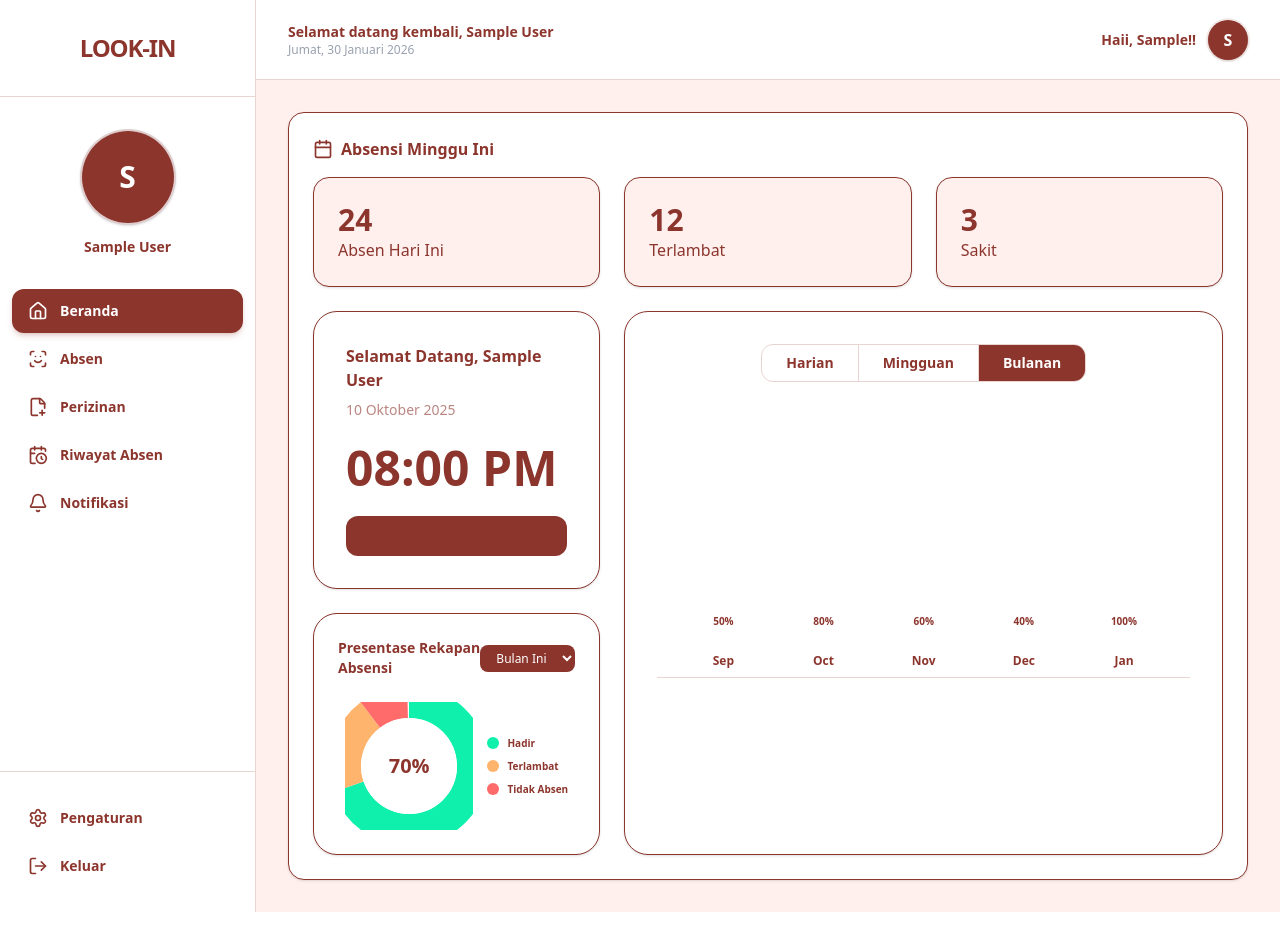
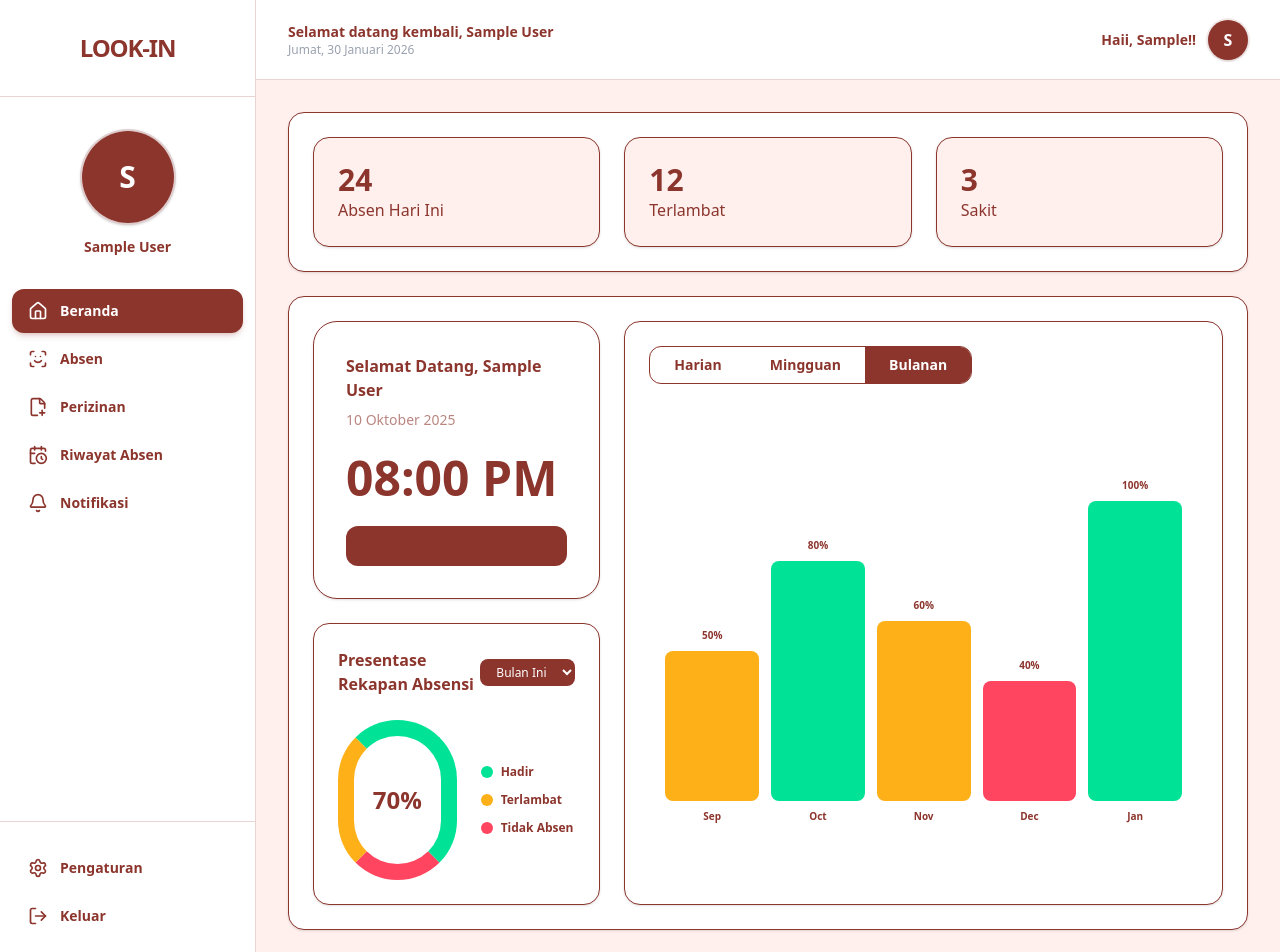
Before and after one commit to vanhdeventr1/look-in, a Vue app in the folder frontend/: page /public/dashboard in a window 1280 px wide. Shown: the top 952 px of the page. Before the commit the page ends 912 px from the top, so only its background shows below. Built offline with nearby package versions, Linux system fonts and the light colour scheme; sample sign-in values are in the browser's storage.

Commit message:
modified a few frontend views

```diff
--- a/frontend/src/views/admin/attendance.vue
+++ b/frontend/src/views/admin/attendance.vue
@@ -1,14 +1,28 @@
 <template>
   <SidebarLayout>
     <div class="space-y-6">
-      <div class="grid grid-cols-1 sm:grid-cols-2 lg:grid-cols-4 gap-4">
-        <div
-          v-for="stat in summaryStats"
-          :key="stat.label"
-          class="bg-white border border-[#E8D5D2] rounded-2xl p-6 flex flex-col justify-center min-h-[140px] shadow-sm"
-        >
-          <p class="text-4xl font-bold text-[#8C352D]">{{ stat.value }}</p>
-          <p class="text-lg font-bold text-[#8C352D] mt-1">{{ stat.label }}</p>
+      <div class="bg-white border border-[#8C352D] rounded-2xl p-6 shadow-sm">
+        <div class="grid grid-cols-1 md:grid-cols-3 gap-8">
+          <div
+            class="bg-[#FFF0EE] border border-[#8C352D] p-6 rounded-2xl shadow-sm"
+          >
+            <p class="text-3xl font-bold text-[#8C352D]">24</p>
+            <p class="text-[#8C352D] font-medium">Absen Hari Ini</p>
+          </div>
+
+          <div
+            class="bg-[#FFF0EE] border border-[#8C352D] p-6 rounded-2xl shadow-sm"
+          >
+            <p class="text-3xl font-bold text-[#8C352D]">12</p>
+            <p class="text-[#8C352D] font-medium">Terlambat</p>
+          </div>
+
+          <div
+            class="bg-[#FFF0EE] border border-[#8C352D] p-6 rounded-2xl shadow-sm"
+          >
+            <p class="text-3xl font-bold text-[#8C352D]">3</p>
+            <p class="text-[#8C352D] font-medium">Sakit</p>
+          </div>
         </div>
       </div>
 
--- a/frontend/src/views/admin/dashboard.vue
+++ b/frontend/src/views/admin/dashboard.vue
@@ -1,21 +1,40 @@
 <template>
   <SidebarLayout>
-    <div class="grid grid-cols-1 md:grid-cols-3 gap-6 mb-8">
+    <div class="space-y-6">
+      <div class="bg-white border border-[#8C352D] rounded-2xl p-6 shadow-sm">
+        <div class="grid grid-cols-1 md:grid-cols-3 gap-8">
           <div
-        v-for="stat in stats"
-        :key="stat.label"
-        class="bg-white border border-[#8C352D] rounded-2xl p-6 shadow-sm"
+            class="bg-[#FFF0EE] border border-[#8C352D] p-6 rounded-2xl shadow-sm"
           >
-        <p class="text-4xl font-bold text-[#8C352D]">{{ stat.value }}</p>
-        <p class="text-[#8C352D] font-semibold mt-2">{{ stat.label }}</p>
+            <p class="text-3xl font-bold text-[#8C352D]">24</p>
+            <p class="text-[#8C352D] font-medium">Absen Hari Ini</p>
+          </div>
+
+          <div
+            class="bg-[#FFF0EE] border border-[#8C352D] p-6 rounded-2xl shadow-sm"
+          >
+            <p class="text-3xl font-bold text-[#8C352D]">12</p>
+            <p class="text-[#8C352D] font-medium">Terlambat</p>
+          </div>
+
+          <div
+            class="bg-[#FFF0EE] border border-[#8C352D] p-6 rounded-2xl shadow-sm"
+          >
+            <p class="text-3xl font-bold text-[#8C352D]">3</p>
+            <p class="text-[#8C352D] font-medium">Sakit</p>
+          </div>
         </div>
       </div>
 
       <div class="grid grid-cols-1 lg:grid-cols-12 gap-8">
         <div class="lg:col-span-5 space-y-8">
-        <div class="bg-white border border-[#8C352D] rounded-2xl p-6 shadow-sm">
+          <div
+            class="bg-white border border-[#8C352D] rounded-2xl p-6 shadow-sm"
+          >
             <div class="flex justify-between items-center mb-6">
-            <h4 class="text-[#8C352D] font-bold">Presentase Rekapan Absensi</h4>
+              <h4 class="text-[#8C352D] font-bold">
+                Presentase Rekapan Absensi
+              </h4>
               <select
                 class="bg-[#8C352D] text-white text-xs rounded-lg px-3 py-1 outline-none"
               >
@@ -45,7 +64,9 @@
             </div>
           </div>
 
-        <div class="bg-white border border-[#8C352D] rounded-2xl p-6 shadow-sm">
+          <div
+            class="bg-white border border-[#8C352D] rounded-2xl p-6 shadow-sm"
+          >
             <h4 class="text-[#8C352D] font-bold mb-6">MVP Absensi Bulan Ini</h4>
             <div class="space-y-4">
               <div
@@ -119,6 +140,7 @@
           </div>
         </div>
       </div>
+    </div>
   </SidebarLayout>
 </template>
 
--- a/frontend/src/views/public/dashboard.vue
+++ b/frontend/src/views/public/dashboard.vue
@@ -1,13 +1,8 @@
 <template>
   <SidebarLayout>
-    <div
-      class="p-6 space-y-6 bg-white border border-[#8C352D] rounded-2xl p-6 shadow-sm"
-    >
-      <div class="flex items-center gap-2 text-[#8C352D] mb-4">
-        <CalendarIcon :size="20" />
-        <h2 class="font-bold">Absensi Minggu Ini</h2>
-      </div>
-
+    <div class="flex flex-col gap-y-6">
+      <!-- TOP STATS -->
+      <div class="bg-white border border-[#8C352D] rounded-2xl p-6 shadow-sm">
         <div class="grid grid-cols-1 md:grid-cols-3 gap-6">
           <div
             class="bg-[#FFF0EE] border border-[#8C352D] p-6 rounded-2xl shadow-sm"
@@ -15,12 +10,14 @@
             <p class="text-3xl font-bold text-[#8C352D]">24</p>
             <p class="text-[#8C352D] font-medium">Absen Hari Ini</p>
           </div>
+
           <div
             class="bg-[#FFF0EE] border border-[#8C352D] p-6 rounded-2xl shadow-sm"
           >
             <p class="text-3xl font-bold text-[#8C352D]">12</p>
             <p class="text-[#8C352D] font-medium">Terlambat</p>
           </div>
+
           <div
             class="bg-[#FFF0EE] border border-[#8C352D] p-6 rounded-2xl shadow-sm"
           >
@@ -28,7 +25,9 @@
             <p class="text-[#8C352D] font-medium">Sakit</p>
           </div>
         </div>
+      </div>
 
+      <div class="bg-white border border-[#8C352D] rounded-2xl p-6 shadow-sm">
         <div class="grid grid-cols-1 lg:grid-cols-12 gap-6">
           <div class="lg:col-span-4 space-y-6">
             <div
@@ -43,73 +42,37 @@
             </div>
 
             <div
-            class="bg-white border border-[#8C352D] p-6 rounded-3xl shadow-sm"
+              class="bg-white border border-[#8C352D] rounded-2xl p-6 shadow-sm"
             >
               <div class="flex justify-between items-center mb-6">
-              <p class="text-[#8C352D] font-bold text-sm">
+                <h4 class="text-[#8C352D] font-bold">
                   Presentase Rekapan Absensi
-              </p>
+                </h4>
                 <select
-                class="bg-[#8C352D] text-white text-xs px-3 py-1 rounded-lg outline-none"
+                  class="bg-[#8C352D] text-white text-xs rounded-lg px-3 py-1 outline-none"
                 >
+                  <option>Bulan Ini</option>
                   <option>Bulan Ini</option>
                 </select>
               </div>
-            <div class="flex items-center justify-around">
-              <div class="relative w-32 h-32">
-                <svg
-                  viewBox="0 0 32 32"
-                  class="w-full h-full transform -rotate-90"
+
+              <div class="flex items-center gap-6">
+                <div class="w-1/2 relative h-40">
+                  <div
+                    class="w-full h-full rounded-full border-[16px] border-[#00E396] border-l-[#FEB019] border-b-[#FF4560] flex items-center justify-center"
                   >
-                  <circle
-                    r="16"
-                    cx="16"
-                    cy="16"
-                    fill="transparent"
-                    stroke="#10F0AD"
-                    stroke-width="8"
-                    stroke-dasharray="70 100"
-                  />
-                  <circle
-                    r="16"
-                    cx="16"
-                    cy="16"
-                    fill="transparent"
-                    stroke="#FFB46D"
-                    stroke-width="8"
-                    stroke-dasharray="20 100"
-                    stroke-dashoffset="-70"
-                  />
-                  <circle
-                    r="16"
-                    cx="16"
-                    cy="16"
-                    fill="transparent"
-                    stroke="#FF6B6B"
-                    stroke-width="8"
-                    stroke-dasharray="10 100"
-                    stroke-dashoffset="-90"
-                  />
-                  <circle r="12" cx="16" cy="16" fill="white" />
-                </svg>
-                <div
-                  class="absolute inset-0 flex flex-col items-center justify-center"
-                >
-                  <span class="text-xl font-bold text-[#8C352D]">70%</span>
+                    <span class="text-2xl font-bold text-[#8C352D]">70%</span>
                   </div>
                 </div>
-              <div class="space-y-2 text-[10px] font-bold text-[#8C352D]">
-                <div class="flex items-center gap-2">
-                  <span class="w-3 h-3 rounded-full bg-[#10F0AD]"></span>
-                  Hadir
-                </div>
-                <div class="flex items-center gap-2">
-                  <span class="w-3 h-3 rounded-full bg-[#FFB46D]"></span>
-                  Terlambat
-                </div>
-                <div class="flex items-center gap-2">
-                  <span class="w-3 h-3 rounded-full bg-[#FF6B6B]"></span>
-                  Tidak Absen
+
+                <div class="space-y-3">
+                  <div
+                    v-for="l in chartLabels"
+                    :key="l.text"
+                    class="flex items-center gap-2 text-xs font-semibold text-[#8C352D]"
+                  >
+                    <div :class="`w-3 h-3 rounded-full ${l.color}`"></div>
+                    {{ l.text }}
                   </div>
                 </div>
               </div>
@@ -118,55 +81,44 @@
 
           <div class="lg:col-span-8">
             <div
-            class="bg-white border border-[#8C352D] p-8 rounded-3xl shadow-sm h-full"
+              class="bg-white border border-[#8C352D] rounded-2xl p-6 shadow-sm h-full"
             >
-            <div class="flex justify-center mb-10">
               <div
-                class="flex border border-[#E8D5D2] rounded-xl overflow-hidden"
+                class="flex border border-[#8C352D] rounded-xl overflow-hidden mb-10 w-fit mx-auto lg:mx-0"
               >
                 <button
-                  class="px-6 py-2 text-sm font-bold text-[#8C352D] hover:bg-[#FFF0EE]"
+                  v-for="tab in ['Harian', 'Mingguan', 'Bulanan']"
+                  :key="tab"
+                  :class="[
+                    'px-6 py-2 text-sm font-bold transition-colors',
+                    tab === 'Bulanan'
+                      ? 'bg-[#8C352D] text-white'
+                      : 'text-[#8C352D] hover:bg-[#8C352D]/5',
+                  ]"
                 >
-                  Harian
-                </button>
-                <button
-                  class="px-6 py-2 text-sm font-bold text-[#8C352D] border-x border-[#E8D5D2] hover:bg-[#FFF0EE]"
-                >
-                  Mingguan
-                </button>
-                <button
-                  class="px-6 py-2 text-sm font-bold bg-[#8C352D] text-white"
-                >
-                  Bulanan
+                  {{ tab }}
                 </button>
               </div>
-            </div>
+
+              <div class="h-[400px] flex items-end justify-between gap-3 px-4">
+                <div
+                  v-for="bar in barData"
+                  :key="bar.month"
+                  class="flex-1 flex flex-col items-center gap-2"
+                >
+                  <span class="text-[10px] font-bold text-[#8C352D]">
+                    {{ bar.value }}%
+                  </span>
 
                   <div
-              class="flex items-end justify-between h-64 px-4 border-b border-[#E8D5D2] pb-2 relative"
-            >
-              <div
-                v-for="(val, month) in chartData"
-                :key="month"
-                class="flex flex-col items-center gap-2 w-full"
-              >
+                    :class="['w-full rounded-lg transition-all', bar.color]"
+                    :style="`height: ${bar.value * 3}px`"
+                  ></div>
+
                   <span class="text-[10px] font-bold text-[#8C352D]">
-                  {{ val }}%
+                    {{ bar.month }}
                   </span>
-                <div
-                  class="w-10 rounded-t-xl transition-all duration-500"
-                  :class="
-                    val === 100
-                      ? 'bg-[#10F0AD]'
-                      : val >= 60
-                        ? 'bg-[#FFB46D]'
-                        : 'bg-[#FF6B6B]'
-                  "
-                  :style="{ height: `${val}%` }"
-                ></div>
-                <span class="text-xs font-bold text-[#8C352D] mt-2">
-                  {{ month }}
-                </span>
+                </div>
               </div>
             </div>
           </div>
@@ -179,23 +131,22 @@
 <script setup lang="ts">
 import { useAuth } from "@/composables/useAuth";
 import SidebarLayout from "@/layout/sidebarpublic.vue";
-import { Calendar as CalendarIcon } from "lucide-vue-next";
 import { computed } from "vue";
-// Auth Logic
+
 const { user: userState } = useAuth();
 const user = computed(() => userState.value);
 
-// Router Logic
+const chartLabels = [
+  { text: "Hadir", color: "bg-[#00E396]" },
+  { text: "Terlambat", color: "bg-[#FEB019]" },
+  { text: "Tidak Absen", color: "bg-[#FF4560]" },
+];
 
-const chartData = {
-  Sep: 50,
-  Oct: 80,
-  Nov: 60,
-  Dec: 40,
-  Jan: 100,
-};
+const barData = [
+  { month: "Sep", value: 50, color: "bg-[#FEB019]" },
+  { month: "Oct", value: 80, color: "bg-[#00E396]" },
+  { month: "Nov", value: 60, color: "bg-[#FEB019]" },
+  { month: "Dec", value: 40, color: "bg-[#FF4560]" },
+  { month: "Jan", value: 100, color: "bg-[#00E396]" },
+];
 </script>
-
-<style scoped>
-/* Custom animations or specific tweaks if needed */
-</style>
--- a/frontend/src/views/public/permit.vue
+++ b/frontend/src/views/public/permit.vue
@@ -1,30 +1,32 @@
-<!DOCTYPE html>
-<html lang="en">
-  <head>
-    <meta charset="UTF-8" />
-    <meta name="viewport" content="width=device-width, initial-scale=1.0" />
-    <title>Route Test</title>
-  </head>
-  <body>
-    <h1>Route Test Page</h1>
-    <p>If you can see this, the route is working ✅</p>
+<template>
+  <SidebarLayout>
+    <div
+      class="p-6 space-y-6 bg-white border border-[#8C352D] rounded-2xl p-6 shadow-sm"
+    >
+      <div class="grid grid-cols-1 md:grid-cols-3 gap-6">
+        <div
+          class="bg-[#FFF0EE] border border-[#8C352D] p-6 rounded-2xl shadow-sm"
+        >
+          <p class="text-3xl font-bold text-[#8C352D]">24</p>
+          <p class="text-[#8C352D] font-medium">Absen Hari Ini</p>
+        </div>
+        <div
+          class="bg-[#FFF0EE] border border-[#8C352D] p-6 rounded-2xl shadow-sm"
+        >
+          <p class="text-3xl font-bold text-[#8C352D]">12</p>
+          <p class="text-[#8C352D] font-medium">Terlambat</p>
+        </div>
+        <div
+          class="bg-[#FFF0EE] border border-[#8C352D] p-6 rounded-2xl shadow-sm"
+        >
+          <p class="text-3xl font-bold text-[#8C352D]">3</p>
+          <p class="text-[#8C352D] font-medium">Sakit</p>
+        </div>
+      </div>
+    </div>
+  </SidebarLayout>
+</template>
 
-    <button onclick="testRoute()">Test API Route</button>
-
-    <pre id="result"></pre>
-
-    <script>
-      function testRoute() {
-        fetch("http://localhost:3000/test")
-          .then((res) => res.text())
-          .then((data) => {
-            document.getElementById("result").textContent = data;
-          })
-          .catch((err) => {
-            document.getElementById("result").textContent =
-              "Error: " + err.message;
-          });
-      }
-    </script>
-  </body>
-</html>
+<script setup lang="ts">
+import SidebarLayout from "@/layout/sidebarpublic.vue";
+</script>
```
Lines whose indentation alone changed are shown as unchanged.
